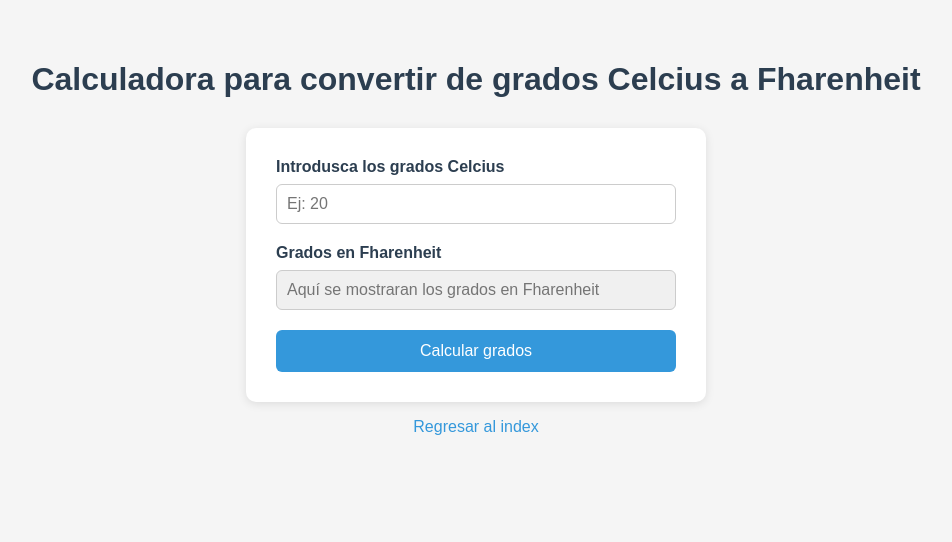
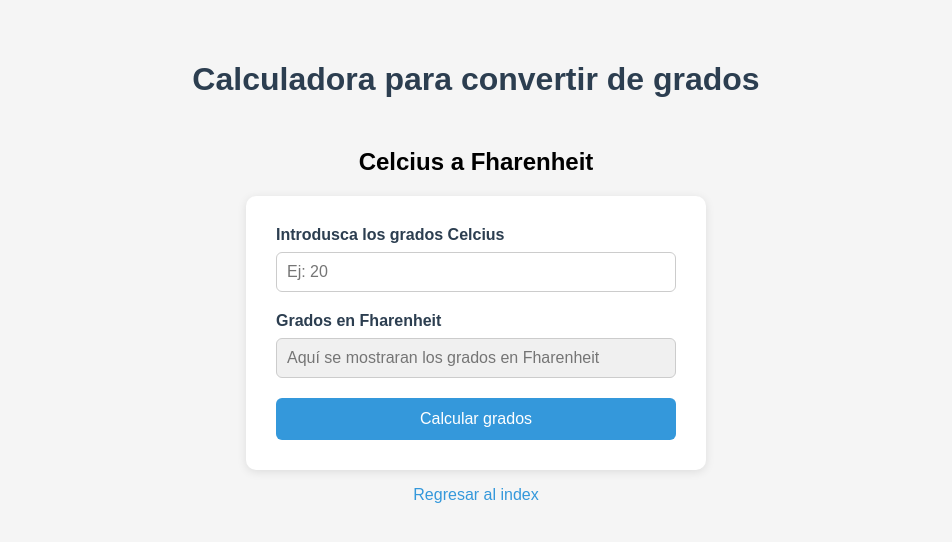
Before and after one commit to JesusCortes-designer/actividad-1-Progra-Web, a plain HTML site: page ejercicio10.html in a window 1280 px wide. Shown: the whole page, without its empty margins (164-1116 px from the left). Drawn offline with Linux system fonts and the light colour scheme.

Commit message:
cambios ejercicio 10

```diff
--- a/ejercicio10.html
+++ b/ejercicio10.html
@@ -7,7 +7,8 @@
     <link rel="stylesheet" href="css/formato.css">
 </head>
 <body>
-    <h1>Calculadora para convertir de grados Celcius a Fharenheit</h1>
+    <h1>Calculadora para convertir de grados</h1>
+    <h2>Celcius a Fharenheit</h2>
     <div class="contenedor-formulario">
         <form class="formulario">
             <!-- Pedir al usuario que ingrese los datos -->
--- a/js/ejercicio17.js
+++ b/js/ejercicio17.js
@@ -1,5 +1,4 @@
-const manejarTareas = (() => {
-    let tareas = [];
+const manejarTareas = (() => {let tareas = [];
 
     const guardadas = localStorage.getItem("tareas");
     if (guardadas) {
```
Also changed, not shown: ejercicio18.html (+21 -1 lines), js/app.js (+26 -1 lines).
